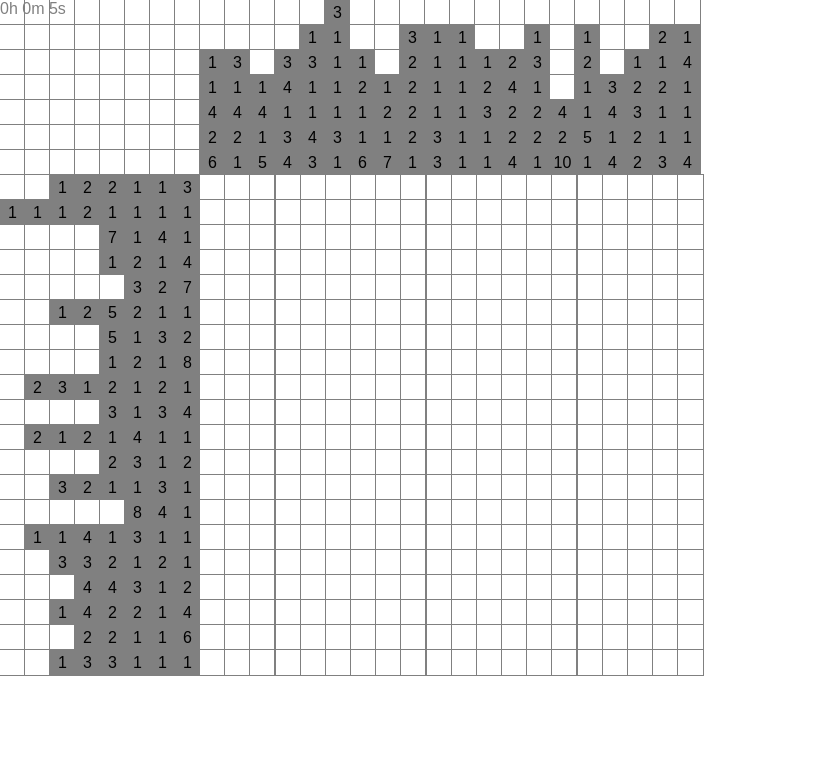
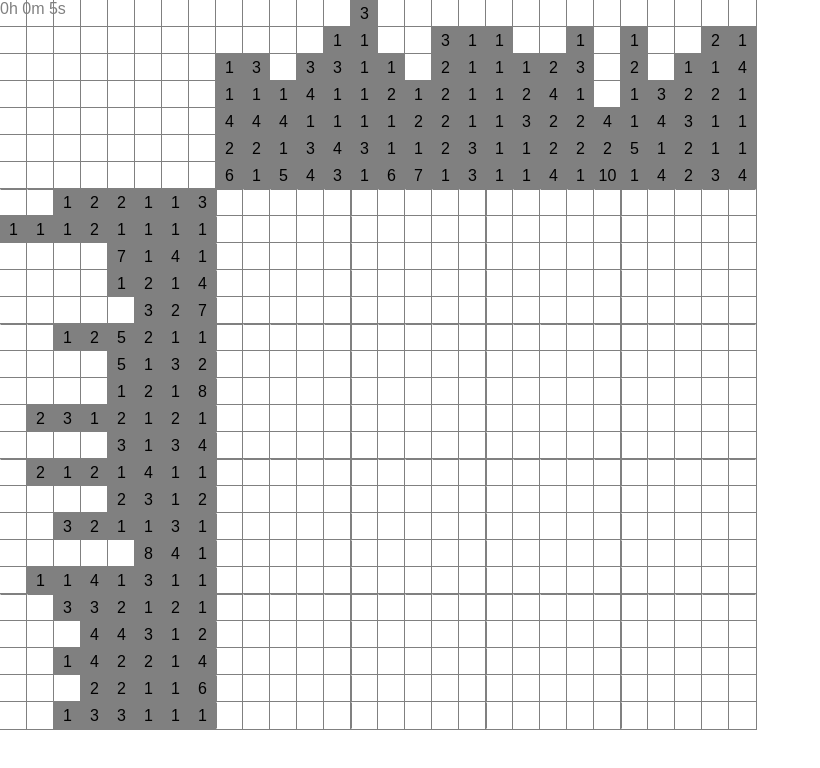
Before and after one commit to bsingr/nonogram, a React (Create React App) app: page / in a window 1280 px wide. Shown: the top 768 px of the page, without its empty margins (0-820 px from the left). Built offline with nearby package versions, Linux system fonts and the light colour scheme.

Commit message:
Fix gates

```diff
--- a/src/App.css
+++ b/src/App.css
@@ -24,6 +24,7 @@
   display: flex;
   flex: 0 1 auto;
   flex-direction: row;
+  border-top: 0px solid transparent;
 }
 
 .Field {
@@ -36,6 +37,15 @@
   width: 25px;
   height: 25px;
   line-height: 25px;
+  border: 1px solid transparent;
+}
+
+.SixthRow .Field {
+  border-top: 1px solid gray;
+}
+
+.SixthField {
+  border-left: 1px solid gray;
 }
 
 .RowComplete {
@@ -49,9 +59,7 @@
 .ValueField {
   color: lightcyan;
 }
-.ValueField:nth-of-type(6n+0) {
-  border-left: 1px solid gray;
-}
+
 
 .Hint {
   background: gray;
--- a/src/App.js
+++ b/src/App.js
@@ -69,7 +69,13 @@ class Field extends Component {
     this.props.onClick(this.props.idx, (this.props.userValue + 1) % 3)
   }
   render() {
-    const className = `Field ValueField ${this.props.rowComplete ? 'RowComplete' : ''} ${this.props.colComplete ? 'ColComplete' : ''}`
+    const className = [
+      'Field',
+      'ValueField',
+      this.props.rowComplete ? 'RowComplete' : '',
+      this.props.colComplete ? 'ColComplete' : '',
+      this.props.sixth ? 'SixthField' : ''
+    ].join(' ')
     return (
       <div className={className} onClick={this.click} style={{
         height: `${this.props.height}px`,
@@ -137,7 +143,7 @@ class App extends Component {
         {rows(map).map((row, rowIdx) => {
           const rowComplete = isFilled(rows(this.state.userValueMap)[rowIdx])
           return (
-            <div key={rowIdx} className='Row'>
+            <div key={rowIdx} className={`Row ${rowIdx % 5 === 0 ? 'SixthRow' : ''}`}>
               {fillLeft(hints(row), xHints).map((hint, hintIdx) => {
                 if (hint) {
                   return <Hint key={hintIdx} value={hint} />;
@@ -149,6 +155,7 @@ class App extends Component {
                 const colComplete = isFilled(cols(this.state.userValueMap)[nodeIdx])
                 return <Field key={nodeIdx}
                   helper={this.state.helper}
+                  sixth={nodeIdx % 5 === 0}
                   value={node}
                   idx={rowIdx * row.length + nodeIdx}
                   userValue={this.state.userValueMap[rowIdx * row.length + nodeIdx]}
```
